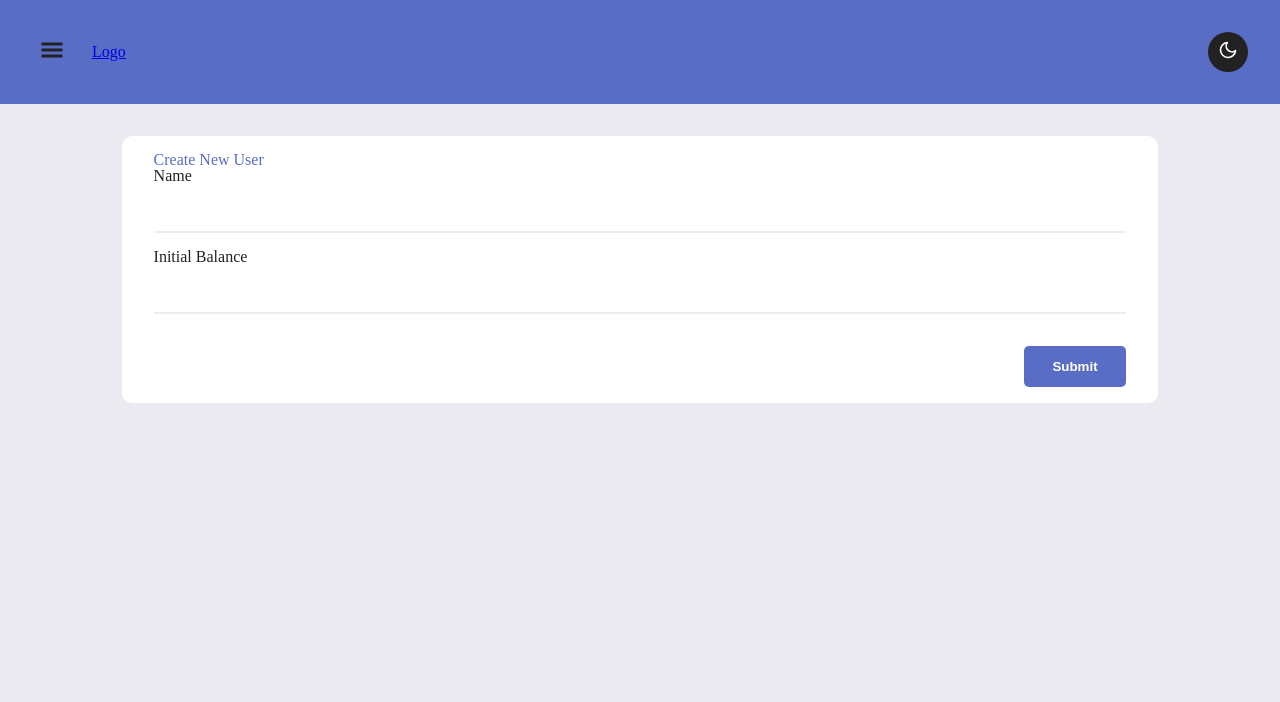
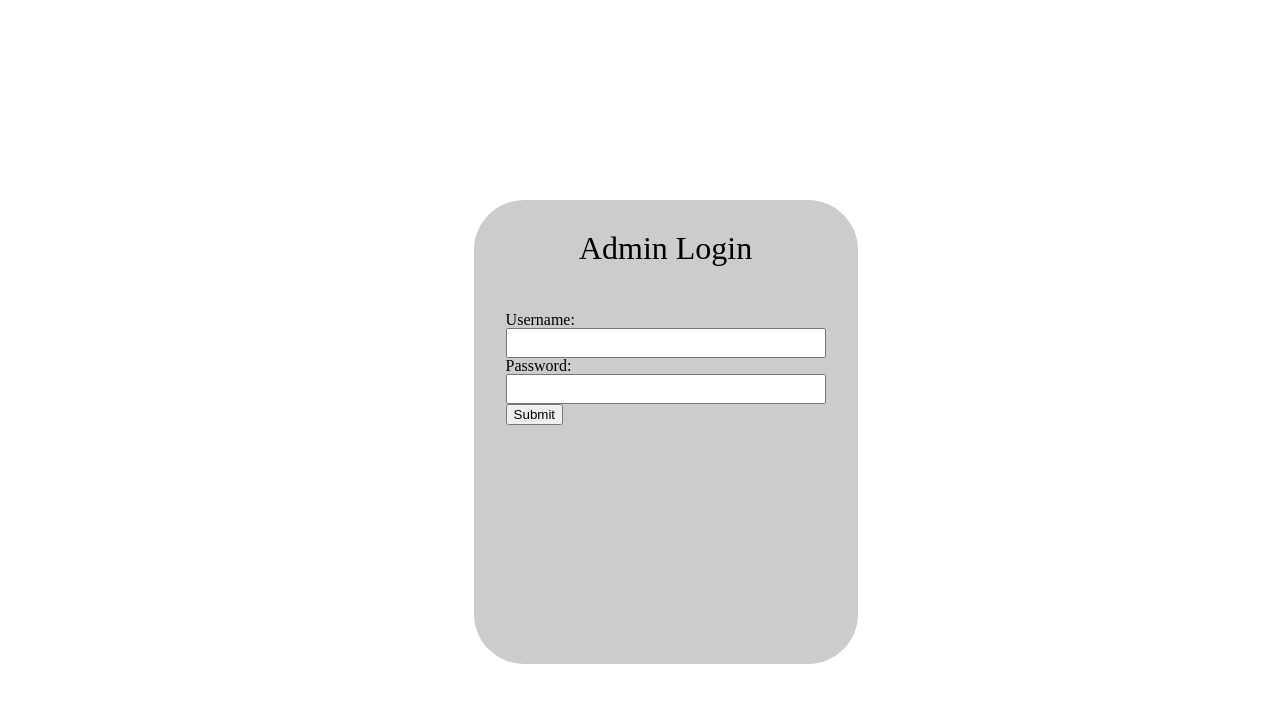
Before and after one commit to eefborromeo/banking-app, a React (Create React App) app: page /admin/new in a window 1280 px wide. Shown: the top 702 px of the page. Built offline with nearby package versions, Linux system fonts and the light colour scheme.

Commit message:
add basic admin login

```diff
--- /dev/null
+++ b/src/components/LoginForm.js
@@ -0,0 +1,84 @@
+import React, { useState } from "react";
+import styled from "styled-components";
+
+const admin = {
+  username: "admin",
+  password: "admin",
+};
+
+export default function LoginForm({ setIsLoggedIn }) {
+  const [values, setValues] = useState({
+    username: "",
+    password: "",
+  });
+
+  const handleChange = (e) => {
+    const key = e.target.name;
+    const value = e.target.value;
+    setValues((values) => ({
+      ...values,
+      [key]: value,
+    }));
+  };
+
+  const HandleSubmit = (e) => {
+    e.preventDefault();
+
+    if (JSON.stringify(admin) == JSON.stringify(values)) {
+      setIsLoggedIn(true);
+    } else {
+      alert("wrong password!");
+    }
+  };
+
+  return (
+    <Form onSubmit={HandleSubmit}>
+      <Title>Admin Login</Title>
+      <Field>
+        <label>Username:</label>
+        <input
+          name="username"
+          value={values.username}
+          onChange={handleChange}
+        />
+      </Field>
+      <Field>
+        <label>Password:</label>
+        <input
+          type="password"
+          name="password"
+          value={values.password}
+          onChange={handleChange}
+        />
+      </Field>
+      <button>Submit</button>
+    </Form>
+  );
+}
+
+const Form = styled.form`
+  height: 50vh;
+  width: 25%;
+  padding: 2rem;
+  border-radius: 50px;
+  background: #ccc;
+  position: absolute;
+  margin: 0;
+  top: 25%;
+  left: 37%;
+`;
+
+const Title = styled.h1`
+  text-align: center;
+  font-size: 2rem;
+  margin-bottom: 3rem;
+`;
+
+const Field = styled.div`
+  display: flex;
+  flex-direction: column;
+
+  input {
+    height: 1.5rem;
+  }
+`;
--- a/src/pages/Layout.js
+++ b/src/pages/Layout.js
@@ -3,9 +3,11 @@ import { Link, NavLink, Outlet } from "react-router-dom";
 import styled from "styled-components";
 import { GiHamburgerMenu } from "react-icons/gi";
 import { FiMoon, FiSun } from "react-icons/fi";
+import LoginForm from "../components/LoginForm";
 
 export default function Layout({ theme, setTheme }) {
   const [isSideBarOpen, setIsSideBarOpen] = useState(true);
+  const [isAdminLoggedIn, setIsAdminLoggedIn] = useState(false);
 
   const toggleTheme = () => {
     if (theme === "light") {
@@ -14,6 +16,10 @@ export default function Layout({ theme, setTheme }) {
       setTheme("light");
     }
   };
+
+  if (!isAdminLoggedIn) {
+    return <LoginForm setIsLoggedIn={setIsAdminLoggedIn} />;
+  }
 
   const toggleSideBar = () =>
     isSideBarOpen ? setIsSideBarOpen(false) : setIsSideBarOpen(true);
```
